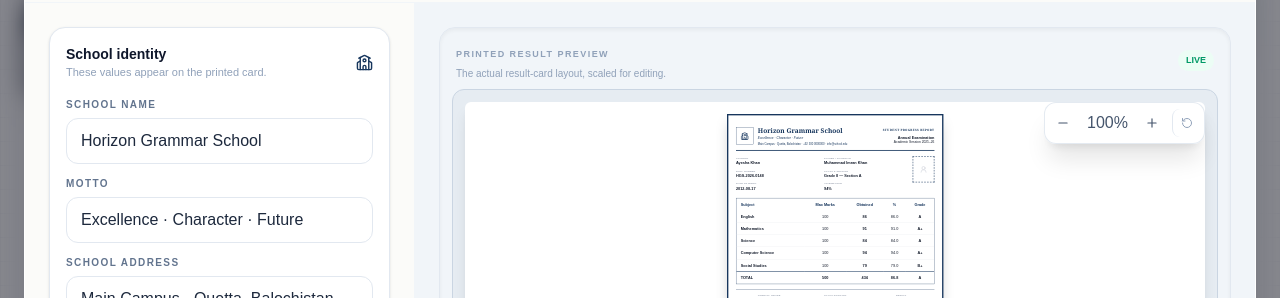
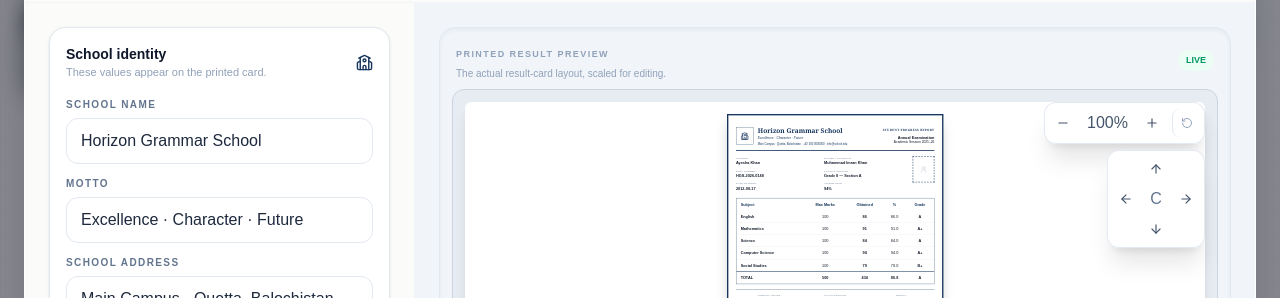
Before and after one commit to merajNizBaloch/gradly, a Next.js app: page / in a window 1280 px wide. Both pictures are taken after a click on the button "School". Shown: the part 99-397 px from the top of the page. Built offline with nearby package versions, Linux system fonts and the light colour scheme.

Commit message:
Add card position controls to overlay preview

```diff
--- a/src/app/components/overlay-zoom.tsx
+++ b/src/app/components/overlay-zoom.tsx
@@ -1,6 +1,6 @@
 "use client";
 
-import { Minus, Plus, RotateCcw } from "lucide-react";
+import { ArrowDown, ArrowLeft, ArrowRight, ArrowUp, Minus, Plus, RotateCcw } from "lucide-react";
 import { createPortal } from "react-dom";
 import { useEffect, useState } from "react";
 
@@ -8,6 +8,7 @@ export default function OverlayZoom() {
   const [target, setTarget] = useState<HTMLElement | null>(null);
   const [portalHost, setPortalHost] = useState<HTMLElement | null>(null);
   const [zoom, setZoom] = useState(100);
+  const [position, setPosition] = useState({ x: 0, y: 0 });
 
   useEffect(() => {
     const find = () => {
@@ -23,7 +24,10 @@ export default function OverlayZoom() {
         setPortalHost(null);
       }
 
-      if (!next) setZoom(100);
+      if (!next) {
+        setZoom(100);
+        setPosition({ x: 0, y: 0 });
+      }
     };
 
     const observer = new MutationObserver(find);
@@ -34,32 +38,50 @@ export default function OverlayZoom() {
 
   useEffect(() => {
     if (!target) return;
-    const applyZoom = () => {
+    const applyTransform = () => {
       const host = target.querySelector<HTMLElement>("div > div");
       if (!host) return;
       const base = Number(host.dataset.gradlyBaseScale || "1");
       host.dataset.gradlyBaseScale = String(base);
-      host.style.transform = `scale(${base * zoom / 100})`;
+      host.style.transform = `translate(${position.x}px, ${position.y}px) scale(${base * zoom / 100})`;
       host.style.transformOrigin = "top left";
     };
 
-    applyZoom();
-    const observer = new MutationObserver(applyZoom);
+    applyTransform();
+    const observer = new MutationObserver(applyTransform);
     observer.observe(target, { childList: true, subtree: true });
     return () => observer.disconnect();
-  }, [target, zoom]);
+  }, [target, zoom, position]);
 
   if (!portalHost) return null;
 
-  const change = (amount: number) => setZoom((value) => Math.min(150, Math.max(60, value + amount)));
-  const reset = () => setZoom(100);
+  const changeZoom = (amount: number) => setZoom((value) => Math.min(150, Math.max(60, value + amount)));
+  const move = (x: number, y: number) => setPosition((value) => ({ x: value.x + x, y: value.y + y }));
+  const resetZoom = () => setZoom(100);
+  const resetPosition = () => setPosition({ x: 0, y: 0 });
 
   return createPortal(
-    <div className="pointer-events-none absolute right-3 top-3 z-[100] flex items-center gap-1 rounded-xl border border-slate-200/90 bg-white/95 p-1 shadow-xl backdrop-blur">
-      <button type="button" onClick={() => change(-10)} className="pointer-events-auto grid h-7 w-7 place-items-center rounded-lg text-slate-600 transition hover:bg-slate-100 active:scale-95" aria-label="Zoom out" title="Zoom out"><Minus size={14} /></button>
-      <button type="button" onClick={reset} className="pointer-events-auto min-w-[42px] rounded-lg px-1.5 py-1 text-[10px] font-extrabold text-slate-600 hover:bg-slate-100" aria-label="Reset zoom" title="Reset zoom">{zoom}%</button>
-      <button type="button" onClick={() => change(10)} className="pointer-events-auto grid h-7 w-7 place-items-center rounded-lg text-slate-600 transition hover:bg-slate-100 active:scale-95" aria-label="Zoom in" title="Zoom in"><Plus size={14} /></button>
-      <button type="button" onClick={reset} className="pointer-events-auto ml-0.5 grid h-7 w-7 place-items-center rounded-lg border-l border-slate-200 text-slate-400 transition hover:bg-slate-100 hover:text-slate-700" aria-label="Reset zoom" title="Reset zoom"><RotateCcw size={12} /></button>
+    <div className="pointer-events-none absolute right-3 top-3 z-[100] flex flex-col items-end gap-1.5">
+      <div className="pointer-events-auto flex items-center gap-1 rounded-xl border border-slate-200/90 bg-white/95 p-1 shadow-xl backdrop-blur">
+        <button type="button" onClick={() => changeZoom(-10)} className="grid h-7 w-7 place-items-center rounded-lg text-slate-600 transition hover:bg-slate-100 active:scale-95" aria-label="Zoom out" title="Zoom out"><Minus size={14} /></button>
+        <button type="button" onClick={resetZoom} className="min-w-[42px] rounded-lg px-1.5 py-1 text-[10px] font-extrabold text-slate-600 hover:bg-slate-100" aria-label="Reset zoom" title="Reset zoom">{zoom}%</button>
+        <button type="button" onClick={() => changeZoom(10)} className="grid h-7 w-7 place-items-center rounded-lg text-slate-600 transition hover:bg-slate-100 active:scale-95" aria-label="Zoom in" title="Zoom in"><Plus size={14} /></button>
+        <button type="button" onClick={resetZoom} className="ml-0.5 grid h-7 w-7 place-items-center rounded-lg border-l border-slate-200 text-slate-400 transition hover:bg-slate-100 hover:text-slate-700" aria-label="Reset zoom" title="Reset zoom"><RotateCcw size={12} /></button>
+      </div>
+
+      <div className="pointer-events-auto rounded-xl border border-slate-200/90 bg-white/95 p-1 shadow-xl backdrop-blur">
+        <div className="grid grid-cols-3 items-center gap-0.5">
+          <span />
+          <button type="button" onClick={() => move(0, -20)} className="grid h-7 w-7 place-items-center rounded-lg text-slate-600 transition hover:bg-slate-100 active:scale-95" aria-label="Move card up" title="Move card up"><ArrowUp size={14} /></button>
+          <span />
+          <button type="button" onClick={() => move(-20, 0)} className="grid h-7 w-7 place-items-center rounded-lg text-slate-600 transition hover:bg-slate-100 active:scale-95" aria-label="Move card left" title="Move card left"><ArrowLeft size={14} /></button>
+          <button type="button" onClick={resetPosition} className="grid h-7 w-7 place-items-center rounded-lg text-[9px] font-extrabold text-slate-500 transition hover:bg-slate-100 active:scale-95" aria-label="Center card" title="Center card">C</button>
+          <button type="button" onClick={() => move(20, 0)} className="grid h-7 w-7 place-items-center rounded-lg text-slate-600 transition hover:bg-slate-100 active:scale-95" aria-label="Move card right" title="Move card right"><ArrowRight size={14} /></button>
+          <span />
+          <button type="button" onClick={() => move(0, 20)} className="grid h-7 w-7 place-items-center rounded-lg text-slate-600 transition hover:bg-slate-100 active:scale-95" aria-label="Move card down" title="Move card down"><ArrowDown size={14} /></button>
+          <span />
+        </div>
+      </div>
     </div>,
     portalHost,
   );
```
